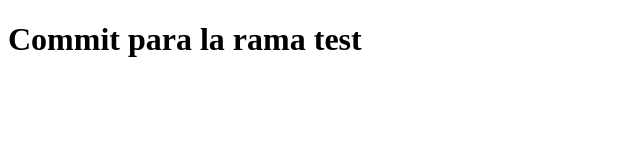
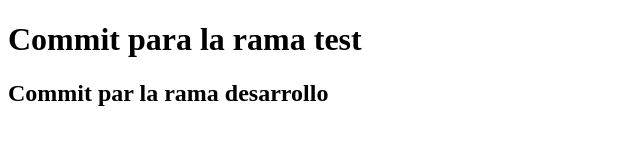
Before and after one commit to Roy117/practicaAdmon, a plain HTML site: page index.html in a window 1280 px wide. Shown: the whole page, without its empty margins (0-640 px from the left). Drawn offline with Linux system fonts and the light colour scheme.

Commit message:
cambios de la rama desarrollo

```diff
--- a/index.html
+++ b/index.html
@@ -9,6 +9,6 @@
 <body>
 
     <h1>Commit para la rama test</h1>
-
+    <h2>Commit par la rama desarrollo</h2>
 </body>
 </html>
```
